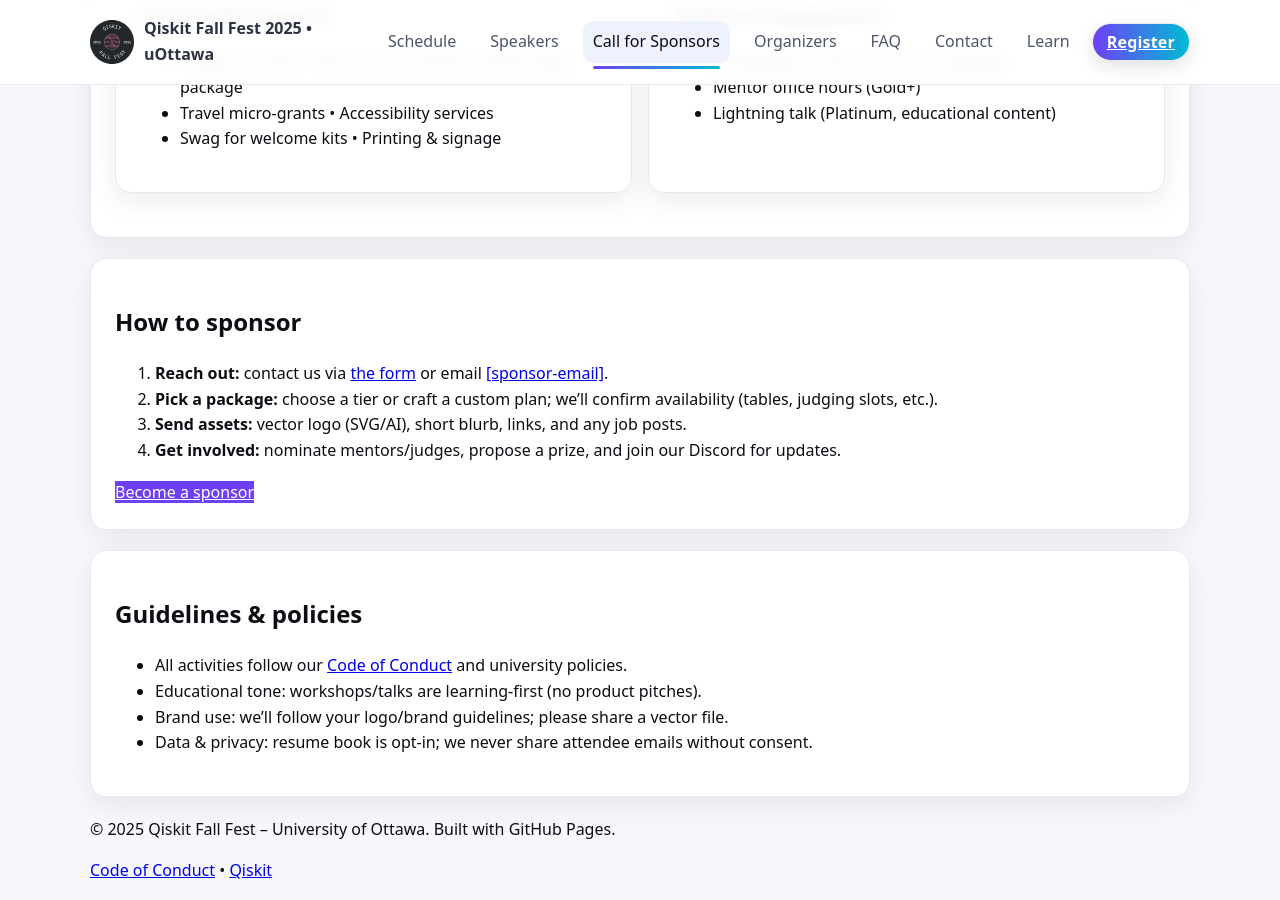
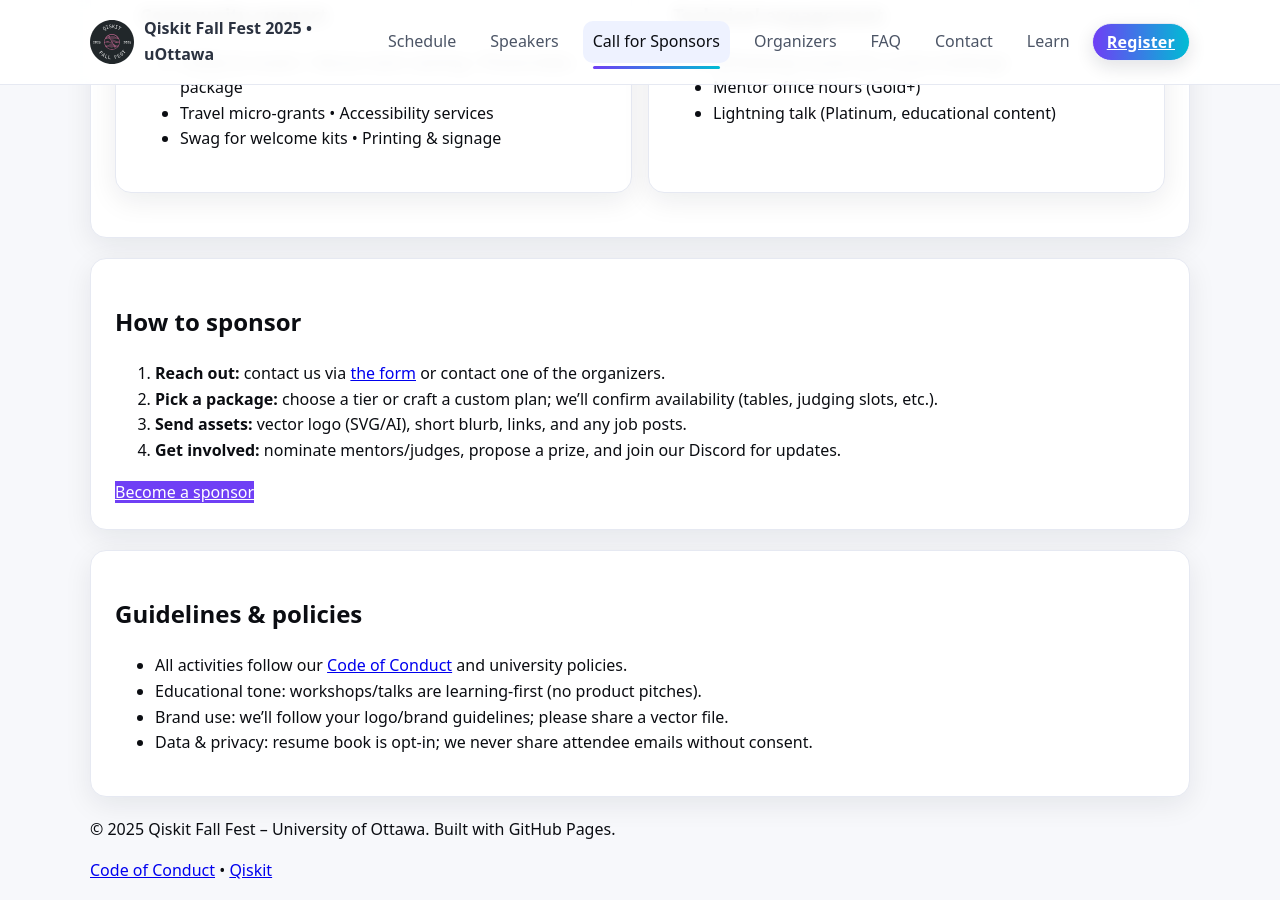
Before and after one commit to utkarshh-singh/fall-fest-2025-website, a Jekyll site: the page built from sponshorship.md, in a window 1280 px wide and 900 px high, scrolled down 2494 px. Built offline with Jekyll 4.4.1, drawn with Linux system fonts in a browser that asks for light colours.

Commit message:
Update sponshorship.md

```diff
--- a/sponshorship.md
+++ b/sponshorship.md
@@ -156,7 +156,7 @@
   <section class="card">
     <h2>How to sponsor</h2>
     <ol>
-      <li><strong>Reach out:</strong> contact us via <a href="{{ '/contact/' | relative_url }}">the form</a> or email <a href="mailto:[sponsor-email]">[sponsor-email]</a>.</li>
+      <li><strong>Reach out:</strong> contact us via <a href="{{ '/contact/' | relative_url }}">the form</a> or contact one of the organizers.</li>
       <li><strong>Pick a package:</strong> choose a tier or craft a custom plan; we’ll confirm availability (tables, judging slots, etc.).</li>
       <li><strong>Send assets:</strong> vector logo (SVG/AI), short blurb, links, and any job posts.</li>
       <li><strong>Get involved:</strong> nominate mentors/judges, propose a prize, and join our Discord for updates.</li>
```
